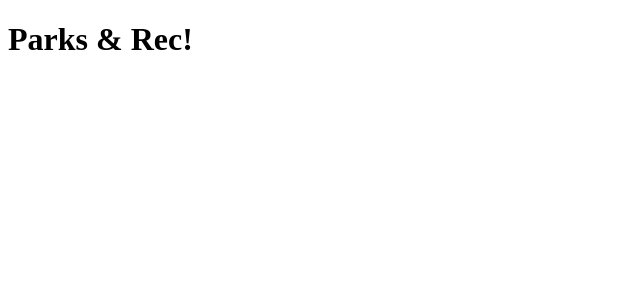
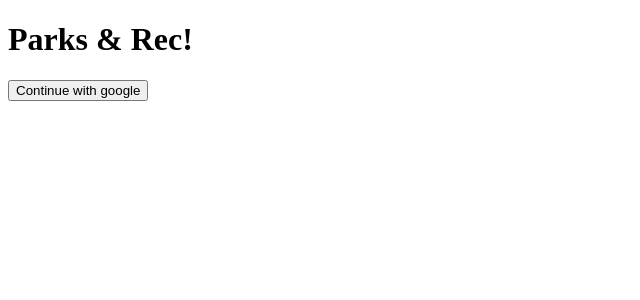
Before and after one commit to ParksandRecreation/parks-rec, a React app: page / in a window 1280 px wide. Shown: the top 300 px of the page, without its empty margins (0-640 px from the left). Built offline with nearby package versions, Linux system fonts and the light colour scheme.

Commit message:
set up oAuth on front end

```diff
--- a/package.json
+++ b/package.json
@@ -11,7 +11,10 @@
   "author": "",
   "license": "ISC",
   "dependencies": {
+    "@react-oauth/google": "^0.11.0",
+    "axios": "^1.4.0",
     "css-loader": "^6.8.1",
+    "jwt-decode": "^3.1.2",
     "mini-css-extract-plugin": "^2.7.6",
     "react": "^18.2.0",
     "react-dom": "^18.2.0",
--- a/src/components/App.tsx
+++ b/src/components/App.tsx
@@ -1,9 +1,45 @@
 import React from 'react';
+import { GoogleLogin } from '@react-oauth/google';
+import { useGoogleLogin } from '@react-oauth/google';
+import jwt_decode from 'jwt-decode';
+import axios from 'axios';
 
 export const App = () => {
+  const login = useGoogleLogin({
+    onSuccess: async tokenResponse => {
+      try {
+        const data = await axios.get(
+          'https://www.googleapis.com/oauth2/v3/userinfo',
+          {
+            headers: {
+              Authorization: `Bearer ${tokenResponse.access_token}`,
+            },
+          }
+        );
+        console.log(data);
+      } catch (err) {
+        console.log(err);
+      }
+    },
+  });
+
   return (
     <div className="App">
       <h1>Parks & Rec!</h1>
+      <button onClick={() => login()}>Continue with google</button>
+
+      <GoogleLogin
+        onSuccess={credentialResponse => {
+          console.log(credentialResponse);
+          // if (credentialResponse.credential !== undefined) {
+          const decoded = jwt_decode(credentialResponse.credential!); // Non-null assertion operator (https://www.typescriptlang.org/docs/handbook/release-notes/typescript-2-0.html#non-null-assertion-operator:~:text=for%20z).-,Non%2Dnull%20assertion%20operator,-A%20new%20!)
+          console.log(decoded);
+          // }
+        }}
+        onError={() => {
+          console.log('Login Failed');
+        }}
+      />
     </div>
   );
 };
--- a/src/index.tsx
+++ b/src/index.tsx
@@ -2,6 +2,14 @@ import React from 'react';
 import { createRoot } from 'react-dom/client';
 import { App } from './components/App';
 
+import { GoogleOAuthProvider } from '@react-oauth/google';
+
 const container = document.getElementById('app-root')!;
 const root = createRoot(container);
-root.render(<App />);
+root.render(
+  <React.StrictMode>
+    <GoogleOAuthProvider clientId="143680018728-1fb574qfkojddts9msssul16a7jo6kjc.apps.googleusercontent.com">
+      <App />
+    </GoogleOAuthProvider>
+  </React.StrictMode>
+);
```
